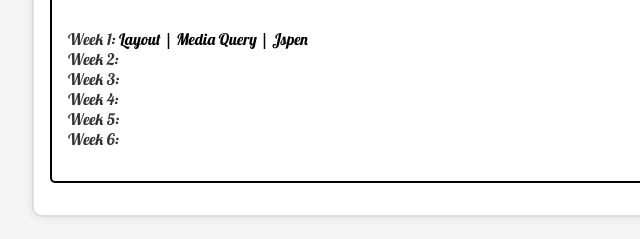
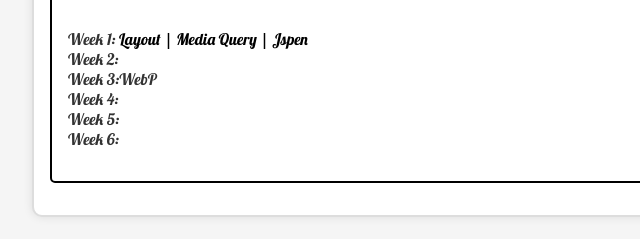
Before and after one commit to PlotinaArhin/wdd230, a plain HTML site: page indexxx.html in a window 1280 px wide. Shown: the part 394-633 px from the top of the page, 0-640 px from the left. Drawn offline with Linux system fonts and the light colour scheme.

Commit message:
include image

```diff
--- a/indexxx.html
+++ b/indexxx.html
@@ -36,7 +36,7 @@
                     <ul>
                         <li><a href="activities1.html">Week 1:</a> Layout | Media Query | Jspen</li>
                         <li><a href="activities2.html">Week 2:</a></li>
-                        <li><a href="activities3.html">Week 3:</a></li>
+                        <li><a href="activities3.html">Week 3:</a><a href="images/landscape.webp">WebP</a></li>
                         <li><a href="activities4.html">Week 4:</a></li>
                         <li><a href="activities5.html">Week 5:</a></li>
                         <li><a href="activities6.html">Week 6:</a></li>
```
Also changed, not shown: images/landscape.webp (added).
